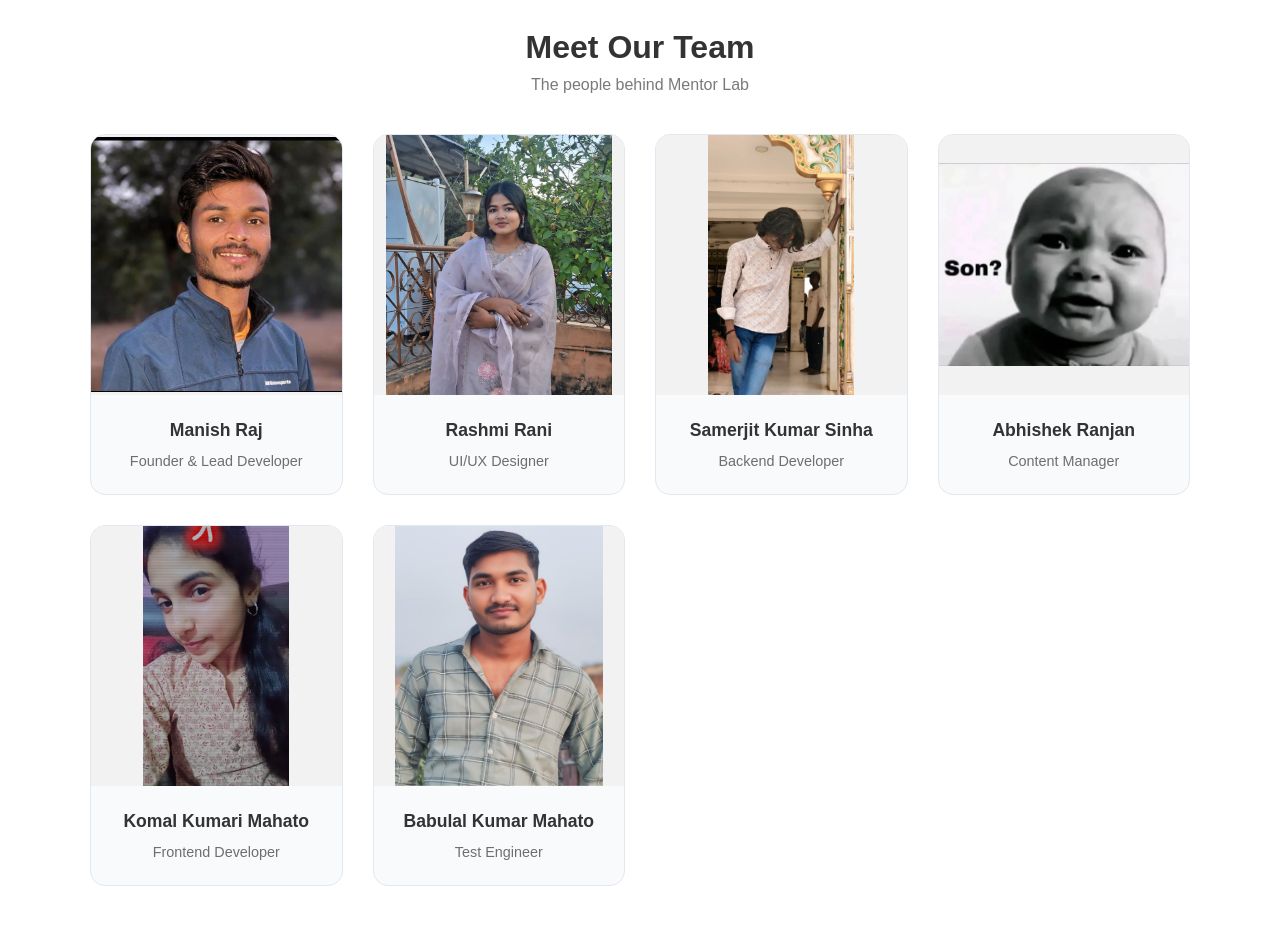
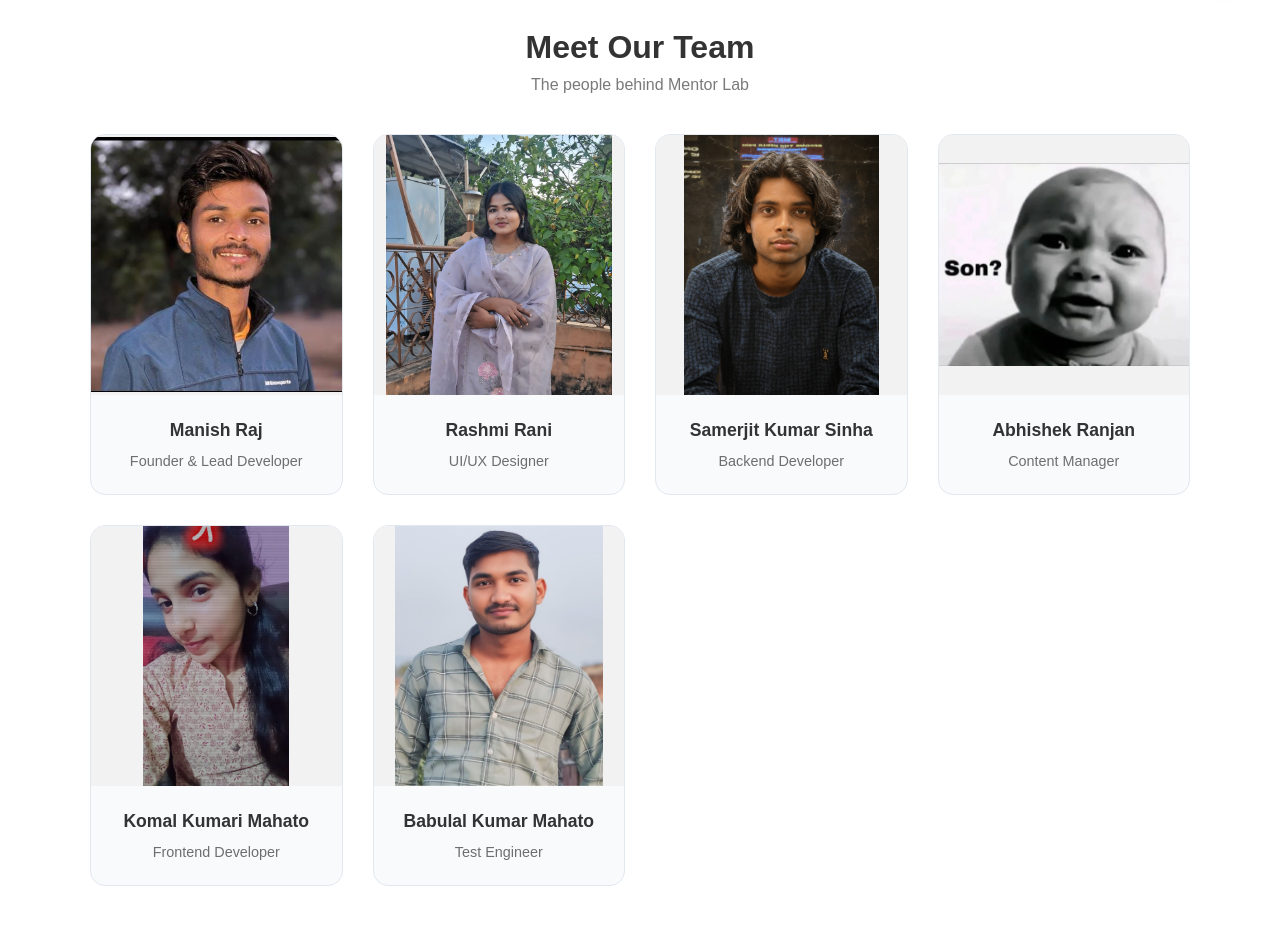
Before and after one commit to Manish-Raj18/mentor-lab, a React (Vite) app in the folder Monitor Lab/frontend/: page /about in a window 1280 px wide. Shown: the part 800-1725 px from the top of the page. Built offline with nearby package versions, Linux system fonts and the light colour scheme.

Commit message:
Update Samerjit team photo to PNG

```diff
--- a/Monitor Lab/frontend/src/pages/AboutUs.jsx
+++ b/Monitor Lab/frontend/src/pages/AboutUs.jsx
@@ -4,7 +4,7 @@ import '../css_files/about.css';
 const team = [
   { name: 'Manish Raj', role: 'Founder & Lead Developer', photo: 'team/MANISH PHOTO.jpg' },
   { name: 'Rashmi Rani', role: 'UI/UX Designer', photo: 'team/rashmi1.jpeg' },
-  { name: 'Samerjit Kumar Sinha', role: 'Backend Developer', photo: 'team/samerjit.jpeg' },
+  { name: 'Samerjit Kumar Sinha', role: 'Backend Developer', photo: 'team/samerjit.png' },
   { name: 'Abhishek Ranjan', role: 'Content Manager', photo: 'team/abhishek.jpeg' },
   { name: 'Komal Kumari Mahato', role: 'Frontend Developer', photo: 'team/komal.jpeg' },
   { name: 'Babulal Kumar Mahato', role: 'Test Engineer', photo: 'team/gds-photo-30kb.jpg' },
```
Also changed, not shown: Monitor Lab/frontend/public/team/samerjit.jpeg (deleted), Monitor Lab/frontend/public/team/samerjit.png (added).
